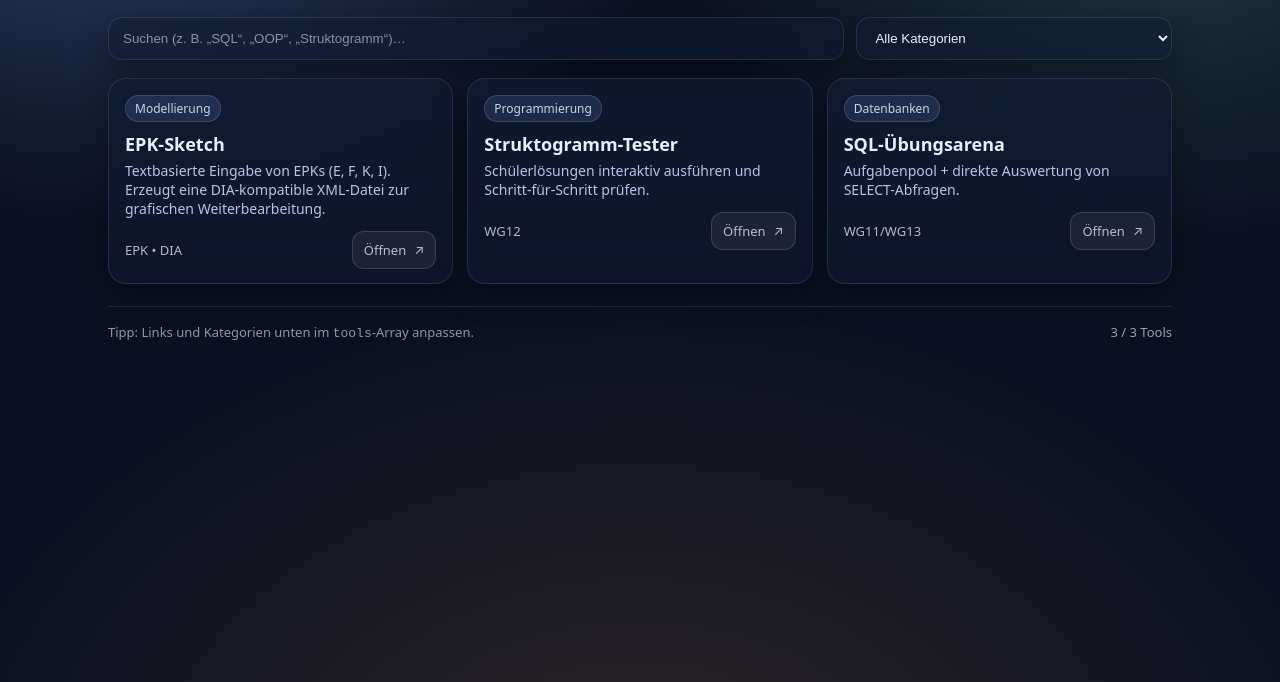
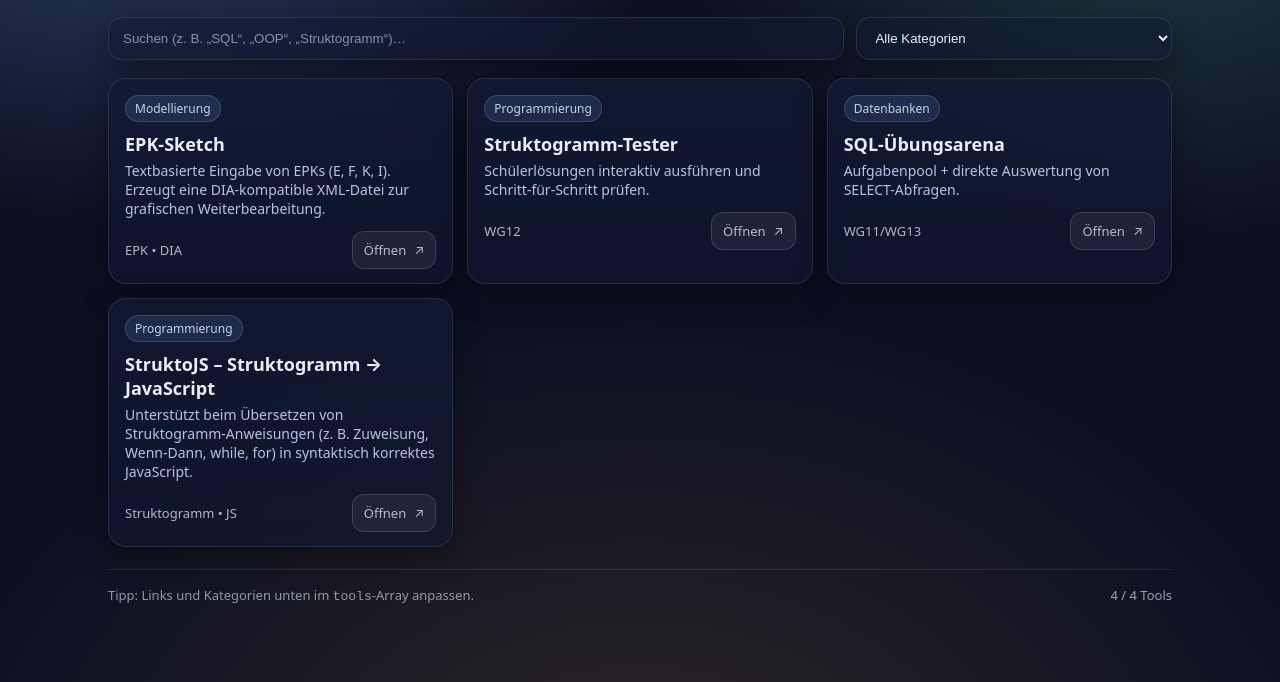
Before and after one commit to thorsten-fr/toolbox, a plain HTML site: page index.html in a window 1280 px wide. Shown: the part 118-800 px from the top of the page. Drawn offline with Linux system fonts and the light colour scheme.

Commit message:
Add StruktoJS entry to resources list

```diff
--- a/index.html
+++ b/index.html
@@ -197,7 +197,15 @@
     desc: "Aufgabenpool + direkte Auswertung von SELECT-Abfragen.",
     category: "Datenbanken",
     note: "WG11/WG13"
-  }
+  },
+      {
+  title: "StruktoJS – Struktogramm → JavaScript",
+  url: "https://thorsten-fr.github.io/struktojs/",
+  desc: "Unterstützt beim Übersetzen von Struktogramm-Anweisungen (z. B. Zuweisung, Wenn-Dann, while, for) in syntaktisch korrektes JavaScript.",
+  category: "Programmierung",
+  note: "Struktogramm • JS"
+}
+
 ];
 
 
```
